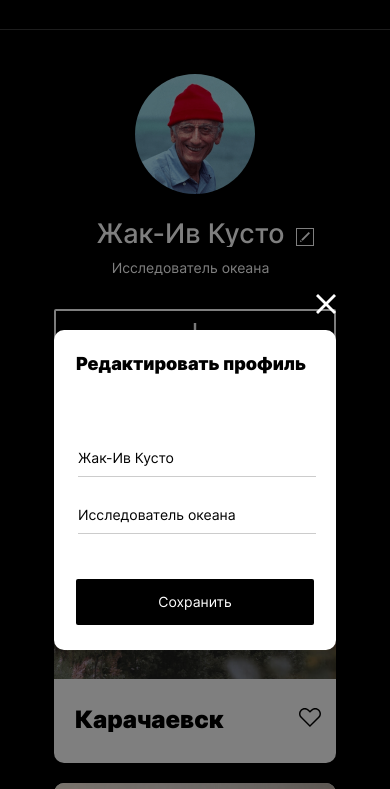
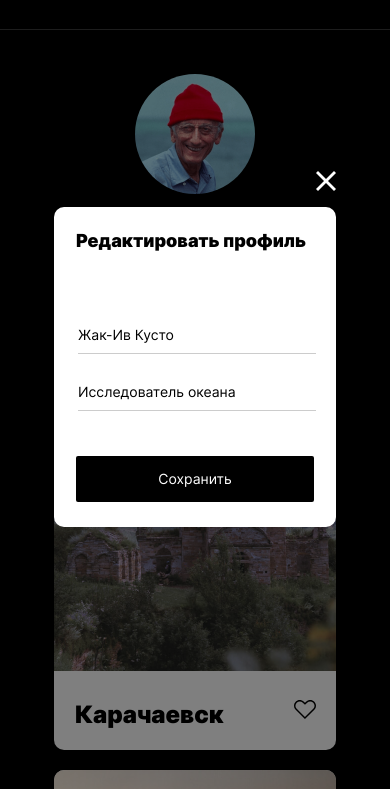
Before and after one commit to ominyaeva/mesto, a plain HTML site: page index.html in a window 390 px wide. Both pictures are taken after a click on the button 304 px from the left and 292 px from the top of the page. Shown: the part 55-844 px from the top of the page. Drawn offline with Linux system fonts and the light colour scheme.

Commit message:
feat: project4

```diff
--- a/blocks/element/__description/element__description.css
+++ b/blocks/element/__description/element__description.css
@@ -2,5 +2,5 @@
     display: flex;
     flex-direction: row;
     justify-content: space-between;
-    margin: 25px 15px 31px 21px;
+    margin: 25px 20px 25px 21px;
 }
--- a/blocks/element/__image/element__image.css
+++ b/blocks/element/__image/element__image.css
@@ -1,5 +1,6 @@
 .element__image {
     width: 100%;
+    height: 282px;
     border-top-left-radius: 10px;
     border-top-right-radius: 10px;
     object-fit: cover;
--- a/blocks/element/__like/element__like.css
+++ b/blocks/element/__like/element__like.css
@@ -7,6 +7,7 @@
     background-repeat: no-repeat;
     background-position: center;
     border: none;
+    flex-shrink: 0;
 }
 
 .element__like:hover {
--- a/blocks/element/__title/element__title.css
+++ b/blocks/element/__title/element__title.css
@@ -2,7 +2,7 @@
     font-size: 24px;
     font-weight: 900;
     color: #000000;
-    line-height: 100%;
+    line-height: normal;
     margin: 0;
     text-overflow: ellipsis;
     white-space: nowrap;
--- a/blocks/element/element.css
+++ b/blocks/element/element.css
@@ -1,7 +1,7 @@
 .element {
     list-style-type: none;
-    min-width: 282px;
-    min-height: 361px;
+    max-width: 282px;
+    max-height: 361px;
     background: #fff;
     border-radius: 10px;
 }
--- a/blocks/popup/__container/popup__container.css
+++ b/blocks/popup/__container/popup__container.css
@@ -11,12 +11,6 @@
     box-shadow: 0 0 25px 0 rgba(0, 0, 0, 0.15);
 }
 
-@media screen and (max-width: 800px) {
-    .popup__container {
-        top: 123px;
-    }
-}
-
 @media screen and (max-width: 600px) {
     .popup__container {
         width: 282px;
--- a/blocks/popup/__input/_description/popup__input_description.css
+++ /dev/null
@@ -1 +0,0 @@
-.popup__input_description {}
--- a/blocks/popup/__input/_name/popup__input_name.css
+++ /dev/null
@@ -1 +0,0 @@
-.popup__input_name {}
--- a/blocks/profile/__edit-button/profile__edit-button.css
+++ /dev/null
@@ -1,12 +0,0 @@
-.profile__edit-button {
-    width: 10px;
-    height: 10px;
-}
-
-@media screen and (max-width: 700px) {
-    .profile__edit-button {
-        width: 7px;
-        height: 7px;
-        padding: 5px;
-    }
-}
--- a/blocks/profile/__info/profile__info.css
+++ b/blocks/profile/__info/profile__info.css
@@ -1,8 +1,8 @@
 .profile__info {
     display: flex;
-    flex-wrap: wrap;
     max-width: 296px;
     margin-right: 18px;
+    flex-direction: column;
 }
 
 @media screen and (max-width: 800px) {
--- a/blocks/profile/__open-popup/profile__open-popup.css
+++ b/blocks/profile/__open-popup/profile__open-popup.css
@@ -8,6 +8,10 @@
     background-color: transparent;
     background-repeat: no-repeat;
     background-position: center;
+    object-fit: cover;
+    padding-left: 11px;
+    padding-right: 11px;
+
 }
 
 .profile__open-popup:hover {
--- a/blocks/profile/__subtitle/profile__subtitle.css
+++ b/blocks/profile/__subtitle/profile__subtitle.css
@@ -1,7 +1,7 @@
 .profile__subtitle {
     max-width: 294px;
     font-size: 18px;
-    line-height: 100%;
+    line-height: normal;
     font-weight: 400;
     margin: 0;
     text-overflow: ellipsis;
--- a/blocks/profile/__title/profile__title.css
+++ b/blocks/profile/__title/profile__title.css
@@ -1,19 +1,16 @@
 .profile__title {
     font-size: 42px;
-    line-height: 94%;
+    line-height: normal;
     font-weight: 500;
-    margin: 0;
-
+    margin: 0 0 16px 0;
     text-overflow: ellipsis;
     white-space: nowrap;
     overflow: hidden;
-
 }
 
 @media screen and (max-width: 800px) {
     .profile__title {
         font-size: 35px;
-        line-height: 100%;
     }
 }
 
--- a/index.html
+++ b/index.html
@@ -27,7 +27,7 @@
         <button type="button" class="profile__add-button"></button>
     </section>
 
-    <section class="elements">
+    <section class="elements" aria-label="Карточки мест">
         <article class="element">
             <img class="element__image" src="./images/karachaevsk.jpg" alt="Фото Карачаевск" />
             <div class="element__description">
@@ -79,14 +79,16 @@
 <div class="popup">
     <div class="popup__container">
         <button type="button" class="popup__close"></button>
-        <form name="ProfileForm" class="popup__content">
-            <h2 class="popup__title">Редактировать профиль</h2>
+        <div  class="popup__content">
+        <h2 class="popup__title">Редактировать профиль</h2>
+        <form name="ProfileForm">
             <fieldset class="popup__text">
-                <input type="text" name="Name" class="popup__input popup__input_name" placeholder="Имя" />
-                <input type="text" name="Description" class="popup__input popup__input_description" placeholder="О себе" />
+                <input type="text" name="Name" class="popup__input popup__input_input_name" placeholder="Имя" />
+                <input type="text" name="Description" class="popup__input popup__input_input_description" placeholder="О себе" />
             </fieldset>
             <button type="submit" class="popup__save">Сохранить</button>
         </form>
+    </div>
     </div>
 </div>
 <script src="./scripts/index.js" defer></script>
--- a/pages/index.css
+++ b/pages/index.css
@@ -7,7 +7,6 @@
 @import url(../blocks/profile/__add-button/profile__add-button.css);
 @import url(../blocks/profile/__block/profile__block.css);
 @import url(../blocks/profile/__avatar/profile__avatar.css);
-@import url(../blocks/profile/__edit-button/profile__edit-button.css);
 @import url(../blocks/profile/__open-popup/profile__open-popup.css);
 @import url(../blocks/profile/__subtitle/profile__subtitle.css);
 @import url(../blocks/profile/__title/profile__title.css);
@@ -31,5 +30,3 @@
 @import url(../blocks/popup/__title/popup__title.css);
 @import url(../blocks/popup/__save/popup__save.css);
 @import url(../blocks/popup/__input/popup__input.css);
-@import url(../blocks/popup/__input/_description/popup__input_description.css);
-@import url(../blocks/popup/__input/_name/popup__input_name.css);
--- a/scripts/index.js
+++ b/scripts/index.js
@@ -7,8 +7,8 @@ const popupForm = popupElement.querySelector(".popup__content");
 
 let profileName = document.querySelector(".profile__title");
 let profileDescription = document.querySelector(".profile__subtitle");
-let popupInputName = popupMain.querySelector(".popup__input_name");
-let popupInputDescription = popupMain.querySelector(".popup__input_description");
+let popupInputName = popupMain.querySelector(".popup__input_input_name");
+let popupInputDescription = popupMain.querySelector(".popup__input_input_description");
 const openPopup = function () {
     popupElement.classList.add("popup_opened");
     popupInputName.value = profileName.textContent;
@@ -26,7 +26,7 @@ function handleFormSubmit(evt) {
     evt.preventDefault();
     profileName.textContent = popupInputName.value;
     profileDescription.textContent = popupInputDescription.value;
-    popupForm.addEventListener("submit", closePopup);
+    closePopup();
 }
 
 popupForm.addEventListener("submit", handleFormSubmit);
```
Also changed, not shown: images/400.jpeg (deleted), 1 other file.
